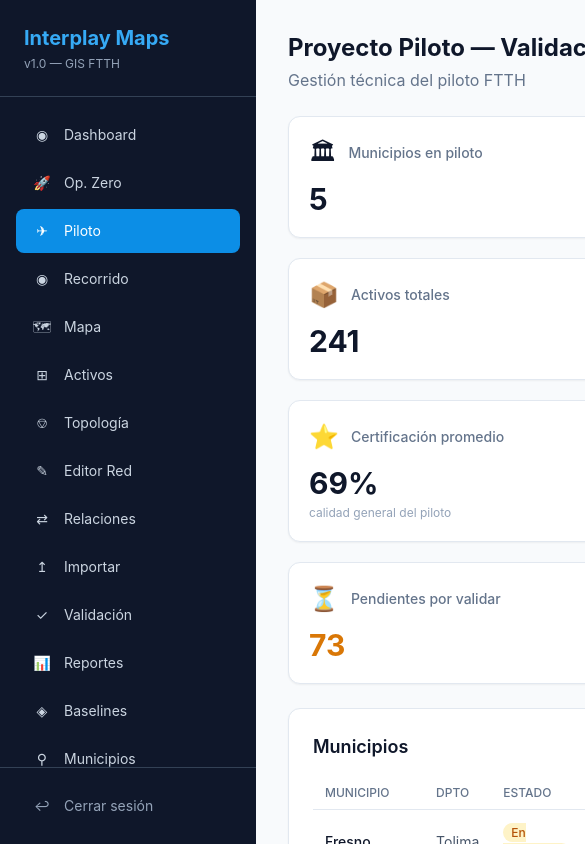
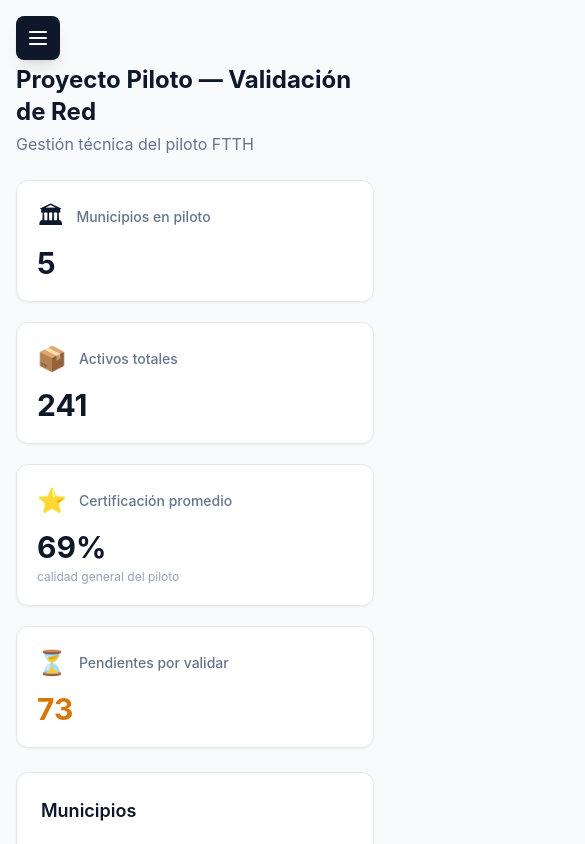
Before and after one commit to Miler007/interplay-maps, a Next.js app in the folder apps/frontend/: page /pilot in a window 390 px wide. Shown: the top 844 px of the page, 585 px wide, since content can reach past the window. Built offline with nearby package versions, Linux system fonts and the light colour scheme.

Commit message:
feat: responsive design for mobile and tablet

```diff
--- a/apps/frontend/src/app/layout.tsx
+++ b/apps/frontend/src/app/layout.tsx
@@ -1,9 +1,17 @@
-import type { Metadata } from 'next';
+import type { Metadata, Viewport } from 'next';
 import './globals.css';
 
 export const metadata: Metadata = {
   title: 'Interplay Maps v1.0',
   description: 'Plataforma GIS Profesional para la Gestión de Infraestructura FTTH',
+};
+
+export const viewport: Viewport = {
+  width: 'device-width',
+  initialScale: 1,
+  maximumScale: 1,
+  userScalable: false,
+  themeColor: '#0f172a',
 };
 
 export default function RootLayout({ children }: { children: React.ReactNode }) {
--- a/apps/frontend/src/app/login/page.tsx
+++ b/apps/frontend/src/app/login/page.tsx
@@ -29,8 +29,8 @@ export default function LoginPage() {
   };
 
   return (
-    <div className="min-h-screen flex items-center justify-center bg-gradient-to-br from-slate-900 to-slate-800">
-      <div className="bg-white rounded-2xl shadow-2xl p-8 w-full max-w-md">
+    <div className="min-h-dvh flex items-center justify-center bg-gradient-to-br from-slate-900 to-slate-800 p-4">
+      <div className="bg-white rounded-2xl shadow-2xl p-6 lg:p-8 w-full max-w-md">
         <div className="text-center mb-8">
           <h1 className="text-3xl font-bold text-interplay-600">Interplay Maps</h1>
           <p className="text-slate-500 mt-2">Digital Twin FTTH — v1.0</p>
--- a/apps/frontend/src/components/layout/DashboardLayout.tsx
+++ b/apps/frontend/src/components/layout/DashboardLayout.tsx
@@ -6,7 +6,7 @@ export default function DashboardLayout({ children }: { children: React.ReactNod
   return (
     <div className="flex min-h-screen">
       <Sidebar />
-      <main className="flex-1 ml-64 p-8">
+      <main className="flex-1 lg:ml-64 p-4 lg:p-8 pt-16 lg:pt-8 min-w-0">
         {children}
       </main>
     </div>
--- a/apps/frontend/src/components/layout/Sidebar.tsx
+++ b/apps/frontend/src/components/layout/Sidebar.tsx
@@ -2,61 +2,61 @@
 
 import Link from 'next/link';
 import { usePathname } from 'next/navigation';
+import { useState } from 'react';
 
 const menuItems = [
   { href: '/dashboard', label: 'Dashboard', icon: '◉' },
   { href: '/operation-zero', label: 'Op. Zero', icon: '🚀' },
   { href: '/pilot', label: 'Piloto', icon: '✈' },
-  { href: '/pilot/tour', label: 'Recorrido', icon: '◉' },
   { href: '/mapa', label: 'Mapa', icon: '🗺' },
   { href: '/assets', label: 'Activos', icon: '⊞' },
   { href: '/topology', label: 'Topología', icon: '⎊' },
-  { href: '/topology/editor', label: 'Editor Red', icon: '✎' },
   { href: '/relationships', label: 'Relaciones', icon: '⇄' },
   { href: '/import', label: 'Importar', icon: '↥' },
   { href: '/validation', label: 'Validación', icon: '✓' },
   { href: '/reports', label: 'Reportes', icon: '📊' },
   { href: '/operation-zero/baselines', label: 'Baselines', icon: '◈' },
-  { href: '/municipalities', label: 'Municipios', icon: '⚲' },
 ];
 
 export default function Sidebar() {
   const pathname = usePathname();
+  const [open, setOpen] = useState(false);
 
   return (
-    <aside className="w-64 bg-slate-900 text-white h-screen fixed left-0 top-0 overflow-y-auto">
-      <div className="p-6 border-b border-slate-700">
-        <h1 className="text-xl font-bold text-interplay-400">Interplay Maps</h1>
+    <>
+      <button onClick={() => setOpen(!open)} className="fixed top-4 left-4 z-50 lg:hidden bg-slate-900 text-white p-2.5 rounded-lg shadow-lg">
+        <svg className="w-6 h-6" fill="none" stroke="currentColor" viewBox="0 0 24 24">
+          {open ? <path strokeLinecap="round" strokeLinejoin="round" strokeWidth={2} d="M6 18L18 6M6 6l12 12" /> : <path strokeLinecap="round" strokeLinejoin="round" strokeWidth={2} d="M4 6h16M4 12h16M4 18h16" />}
+        </svg>
+      </button>
+
+      {open && <div className="fixed inset-0 bg-black/50 z-40 lg:hidden" onClick={() => setOpen(false)} />}
+
+      <aside className={`fixed lg:static inset-y-0 left-0 z-40 w-64 bg-slate-900 text-white h-screen overflow-y-auto transition-transform ${open ? 'translate-x-0' : '-translate-x-full lg:translate-x-0'}`}>
+        <div className="p-4 lg:p-6 border-b border-slate-700">
+          <h1 className="text-lg lg:text-xl font-bold text-interplay-400">Interplay Maps</h1>
           <p className="text-xs text-slate-400 mt-1">v1.0 — GIS FTTH</p>
         </div>
-      <nav className="p-4 space-y-1">
+        <nav className="p-2 lg:p-4 space-y-1">
           {menuItems.map((item) => {
             const isActive = pathname.startsWith(item.href);
             return (
-            <Link
-              key={item.href}
-              href={item.href}
-              className={`flex items-center gap-3 px-4 py-3 rounded-lg text-sm transition-colors ${
-                isActive
-                  ? 'bg-interplay-500 text-white'
-                  : 'text-slate-300 hover:bg-slate-800 hover:text-white'
-              }`}
-            >
-              <span className="w-5 text-center">{item.icon}</span>
-              {item.label}
+              <Link key={item.href} href={item.href} onClick={() => setOpen(false)}
+                className={`flex items-center gap-3 px-3 lg:px-4 py-2.5 lg:py-3 rounded-lg text-sm transition-colors ${isActive ? 'bg-interplay-500 text-white' : 'text-slate-300 hover:bg-slate-800 hover:text-white'}`}>
+                <span className="w-5 text-center text-base">{item.icon}</span>
+                <span className="truncate">{item.label}</span>
               </Link>
             );
           })}
         </nav>
-      <div className="absolute bottom-0 left-0 right-0 p-4 border-t border-slate-700">
-        <Link
-          href="/login"
-          className="flex items-center gap-3 px-4 py-3 rounded-lg text-sm text-slate-400 hover:text-white hover:bg-slate-800 transition-colors"
-        >
+        <div className="p-4 border-t border-slate-700">
+          <Link href="/login" onClick={() => setOpen(false)}
+            className="flex items-center gap-3 px-4 py-3 rounded-lg text-sm text-slate-400 hover:text-white hover:bg-slate-800 transition-colors">
             <span className="w-5 text-center">↩</span>
             Cerrar sesión
           </Link>
         </div>
       </aside>
+    </>
   );
 }
--- a/apps/frontend/src/components/map/MapView.tsx
+++ b/apps/frontend/src/components/map/MapView.tsx
@@ -102,11 +102,11 @@ export default function MapView() {
   };
 
   if (!isClient) {
-    return <div className="h-[calc(100vh-8rem)] bg-slate-100 rounded-xl flex items-center justify-center text-slate-400">Cargando mapa...</div>;
+    return <div className="h-[calc(100dvh-8rem)] lg:h-[calc(100vh-8rem)] bg-slate-100 rounded-xl flex items-center justify-center text-slate-400 text-sm">Cargando mapa...</div>;
   }
 
   return (
-    <div className="relative h-[calc(100vh-8rem)] rounded-xl overflow-hidden">
+    <div className="relative h-[calc(100dvh-8rem)] lg:h-[calc(100vh-8rem)] rounded-xl overflow-hidden">
       <MapContainer center={[5.15, -75.04]} zoom={15} className="h-full w-full" zoomControl={false}>
         <ZoomControl position="topright" />
         <TileLayer
```
Lines whose indentation alone changed are shown as unchanged.
